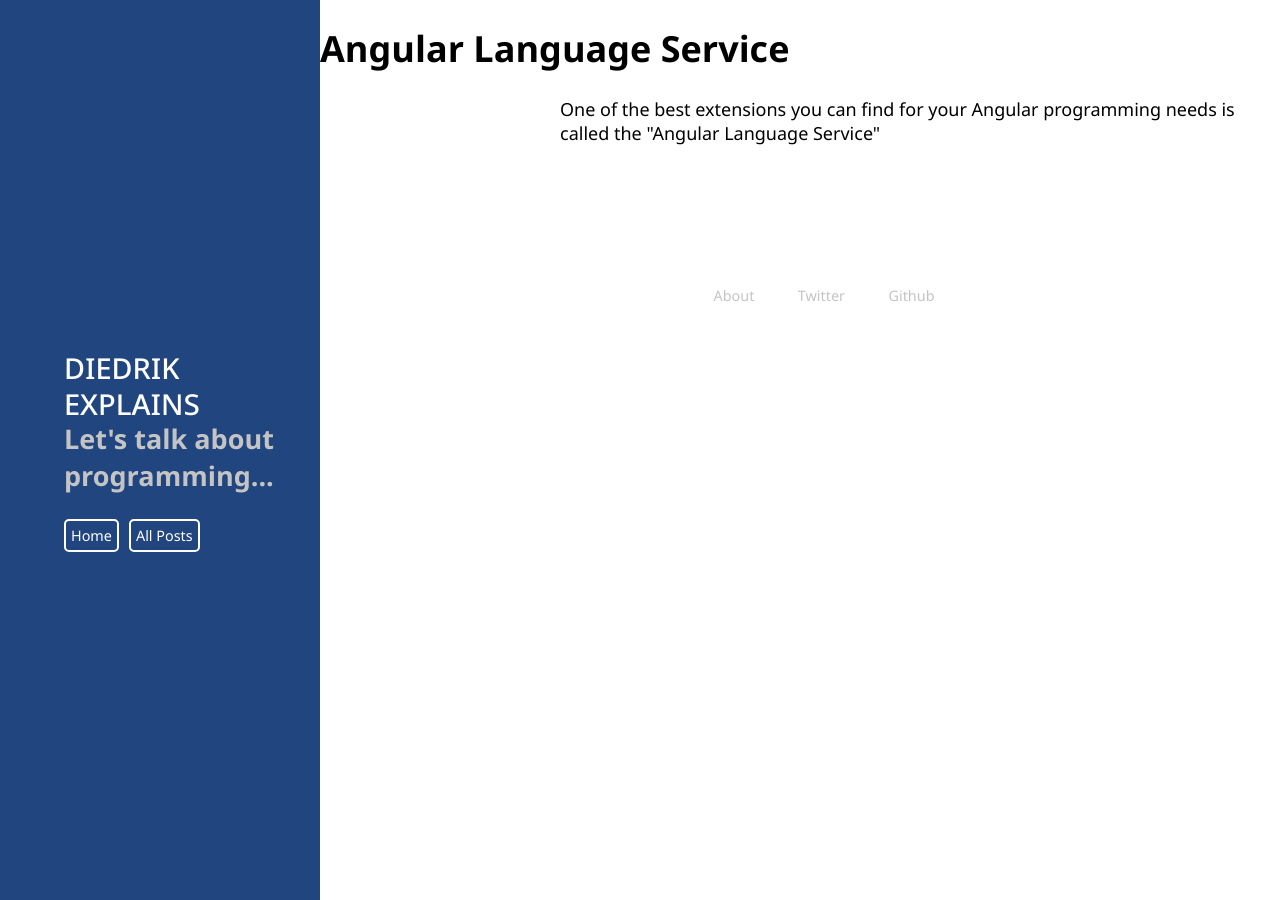
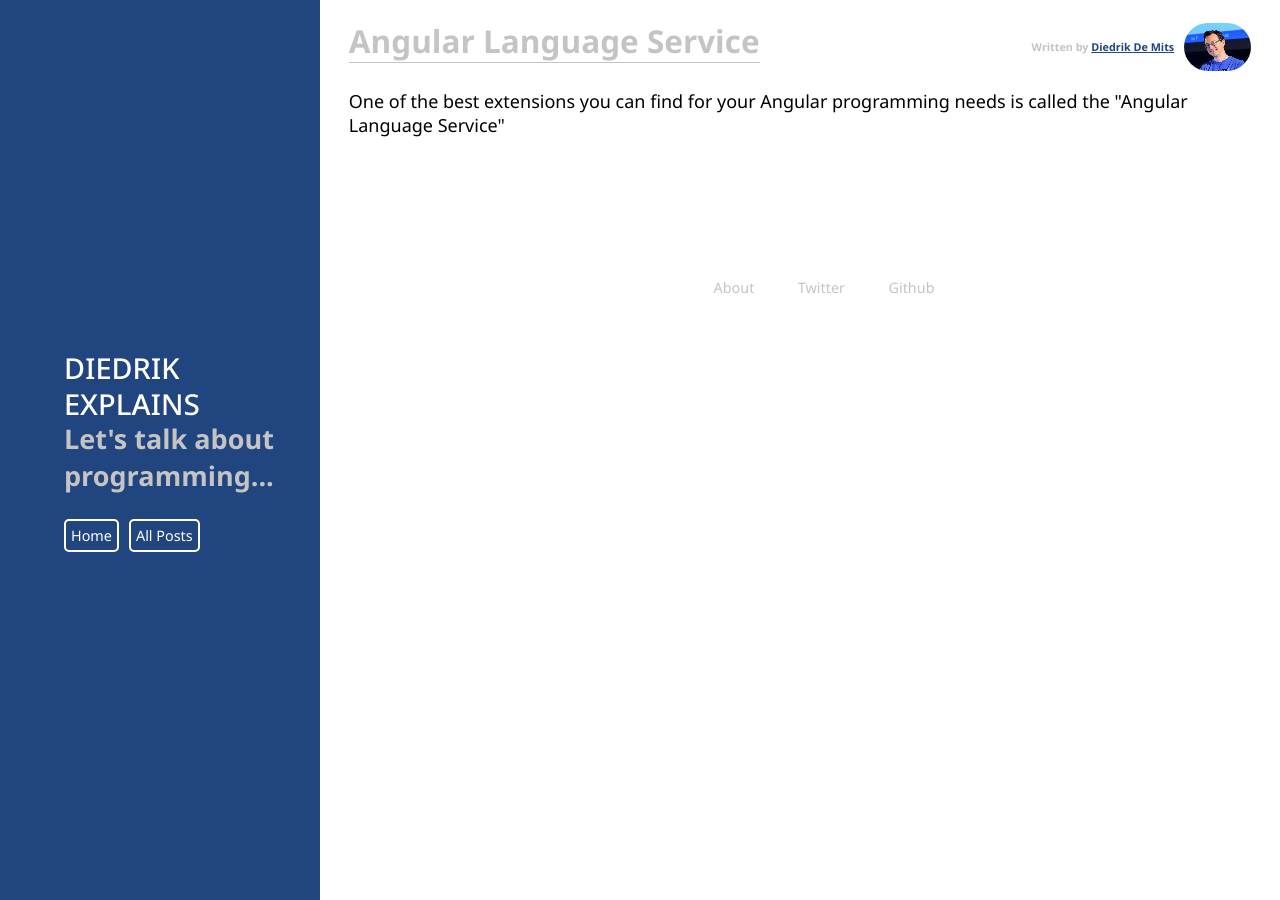
Before and after one commit to DiedrikDM/DiedrikDM.github.io, a Jekyll site: the page built from _posts/2017-04-28-zangular.md, in a window 1280 px wide. Built offline with Jekyll 4.4.1, drawn with Linux system fonts in a browser that asks for light colours.

Commit message:
Make the article pages look good

```diff
--- a/_includes/main.html
+++ b/_includes/main.html
@@ -1,4 +1,9 @@
-<h1 class="page-title">{{page.title}}</h1>
-<section class="content">
+
+<article class="posts">
+    <header>
+        <h1 class="page-title">{{page.title}}</h1>
+        <img class="avatar" src="{{ page.authoravatar }}" />
+        <h2 class="metadata">Written by <a href="{{ page.authorurl }}">{{ page.author }}</a></h2>
+    </header>
     {{content}}
-</section>
+</article>
--- a/css/my.css
+++ b/css/my.css
@@ -49,6 +49,10 @@ html{
 }
 .content .posts{
     padding: 2% 3% 0 3%;
+}
+.posts .page-title{
+    float: left;
+    margin: 0;
 }
 .posts h1{
     color: #c4c4c4;
```
Also changed, not shown: dist/my.min.css.
